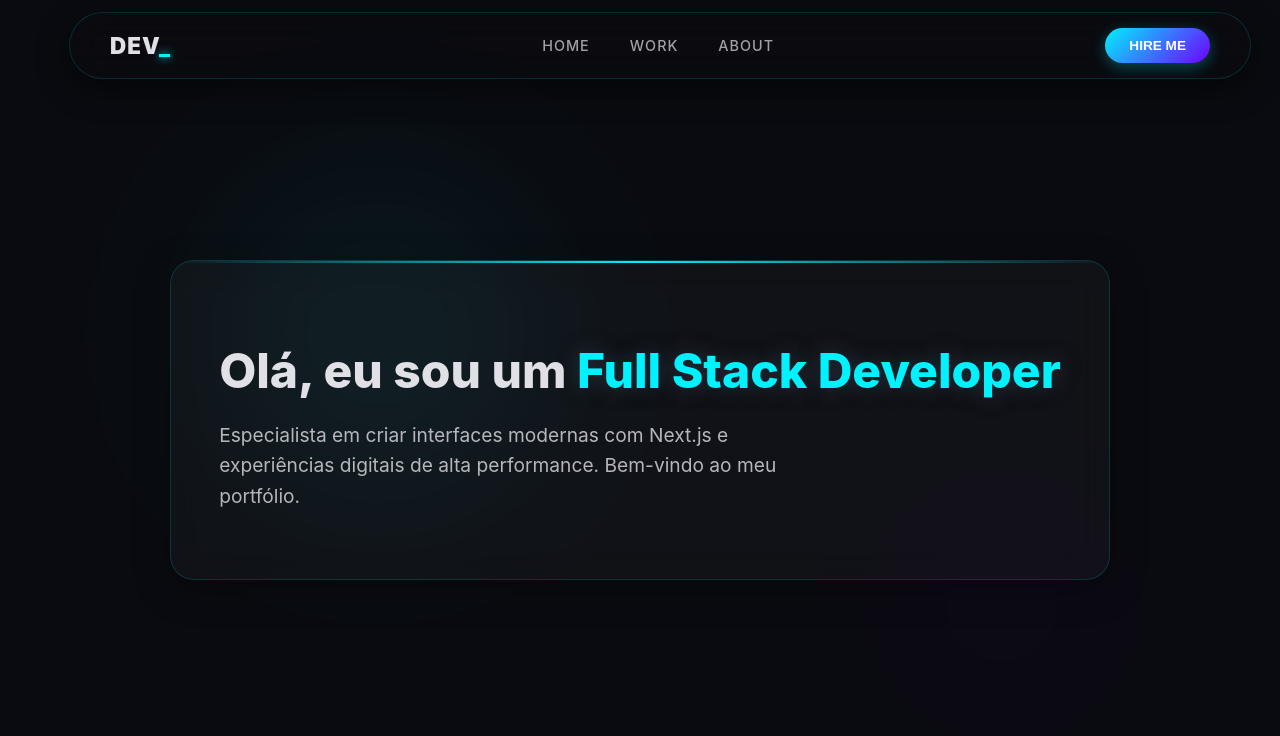
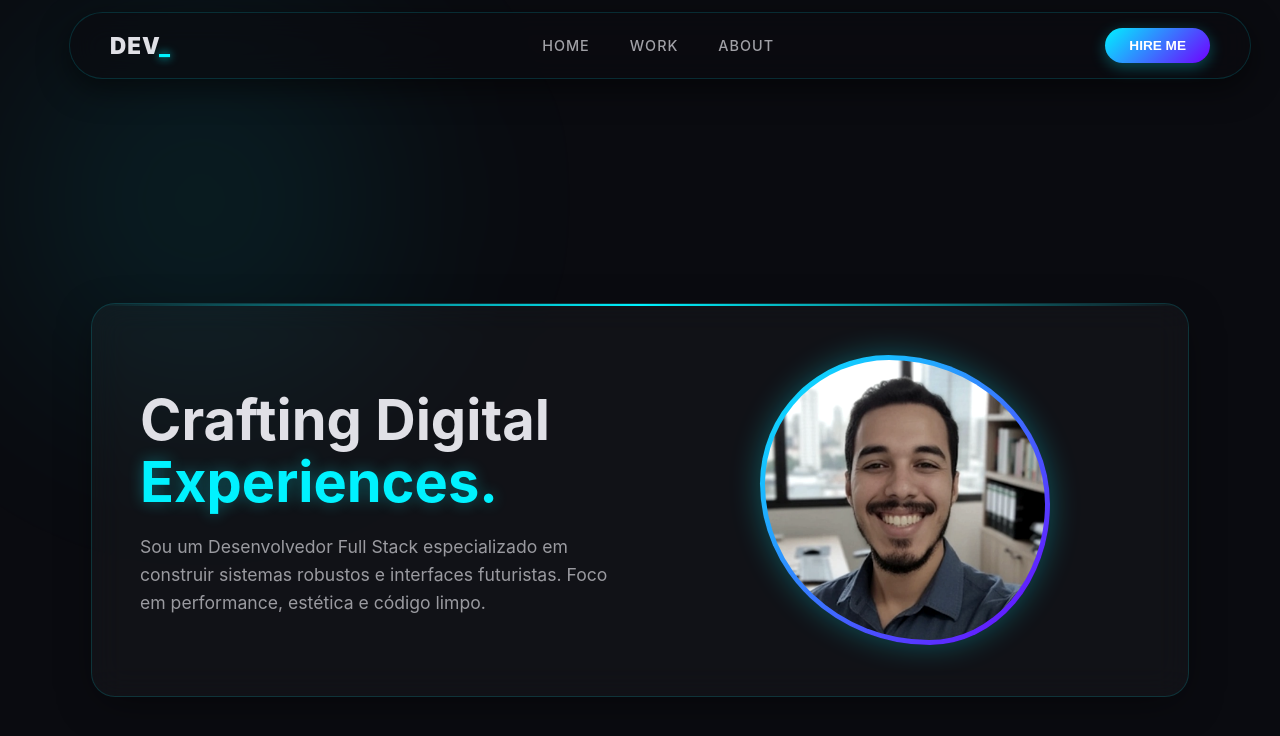
Before and after one commit to PatricAugusto/Portfolio-v3.0.0, a Next.js app: page / in a window 1280 px wide. Shown: the top 736 px of the page. Built offline with nearby package versions, Linux system fonts and the light colour scheme.

Commit message:
feat: restructure Hero section with two-column layout and animated morphing profile image

```diff
--- a/src/app/page.js
+++ b/src/app/page.js
@@ -10,66 +10,111 @@ const PageWrapper = styled.main`
   justify-content: center;
   position: relative;
   overflow: hidden;
-  padding: 20px;
+  padding: 100px 20px 20px 20px;
+`;
+
+const HeroContent = styled.div`
+  display: flex;
+  align-items: center;
+  gap: 60px;
+  flex-direction: row;
+
+  @media (max-width: 968px) {
+    flex-direction: column-reverse;
+    text-align: center;
+    gap: 40px;
+  }
+`;
+
+const TextSection = styled.div`
+  flex: 1;
+`;
+
+const ImageSection = styled.div`
+  flex: 1;
+  display: flex;
+  justify-content: center;
+  align-items: center;
+`;
+
+const ImageWrapper = styled.div`
+  position: relative;
+  width: 280px;
+  height: 280px;
+  border-radius: 30% 70% 70% 30% / 30% 30% 70% 70%;
+  background: linear-gradient(135deg, ${props => props.theme.colors.secondary}, ${props => props.theme.colors.accent});
+  padding: 5px;
+  box-shadow: 0 0 30px rgba(0, 242, 255, 0.3);
+  animation: morph 8s ease-in-out infinite;
+
+  img {
+    width: 100%;
+    height: 100%;
+    object-fit: cover;
+    border-radius: inherit;
+    filter: grayscale(40%) contrast(110%);
+  }
+
+  @keyframes morph {
+    0% { border-radius: 30% 70% 70% 30% / 30% 30% 70% 70%; }
+    50% { border-radius: 50% 50% 30% 70% / 50% 60% 40% 50%; }
+    100% { border-radius: 30% 70% 70% 30% / 30% 30% 70% 70%; }
+  }
+`;
+
+const Title = styled.h1`
+  font-size: 3.5rem;
+  line-height: 1.1;
+  margin-bottom: 20px;
+  color: ${props => props.theme.colors.light};
+
+  span {
+    display: block;
+    color: ${props => props.theme.colors.secondary};
+    text-shadow: 0 0 15px ${props => props.theme.colors.secondary}55;
+  }
+`;
+
+const Description = styled.p`
+  font-size: 1.1rem;
+  color: ${props => props.theme.colors.light}aa;
+  margin-bottom: 30px;
+  line-height: 1.6;
 `;
 
 const BackgroundBlob = styled.div`
   position: absolute;
-  width: 500px;
-  height: 500px;
-  background: radial-gradient(circle, rgba(0, 242, 255, 0.15) 0%, transparent 70%);
-  border-radius: 50%;
+  width: 600px;
+  height: 600px;
+  background: radial-gradient(circle, rgba(0, 242, 255, 0.1) 0%, transparent 70%);
+  filter: blur(80px);
   z-index: -1;
-  filter: blur(80px);
-  top: ${props => props.top || '10%'};
-  left: ${props => props.left || '10%'};
-  opacity: 0.6;
-`;
-
-const AccentBlob = styled(BackgroundBlob)`
-  background: radial-gradient(circle, rgba(112, 0, 255, 0.15) 0%, transparent 70%);
-  bottom: 10%;
-  right: 10%;
-  top: auto;
-  left: auto;
-  width: 300px;
-  height: 300px;
-  opacity: 0.4;
-`;
-
-const HeroTitle = styled.h1`
-  font-size: 3rem;
-  font-weight: 800;
-  color: ${props => props.theme.colors.light};
-  margin-bottom: 1rem;
-
-  span {
-    color: ${props => props.theme.colors.secondary};
-    text-shadow: 0 0 20px rgba(60, 84, 106, 0.5);
-  }
-`;
-
-const HeroDescription = styled.p`
-  font-size: 1.2rem;
-  line-height: 1.6;
-  color: ${props => props.theme.colors.light}cc;
-  max-width: 600px;
+  top: -100px;
+  left: -100px;
 `;
 
 export default function Home() {
   return (
     <PageWrapper>
       <BackgroundBlob />
-      <AccentBlob />
+      <GlassCard style={{ maxWidth: '1000px' }}>
+        <HeroContent>
+          <TextSection>
+            <Title>
+              Crafting Digital <span>Experiences.</span>
+            </Title>
+            <Description>
+              Sou um Desenvolvedor Full Stack especializado em construir sistemas robustos
+              e interfaces futuristas. Foco em performance, estética e código limpo.
+            </Description>
+          </TextSection>
 
-      <GlassCard>
-        <HeroTitle>
-          Olá, eu sou um <span>Full Stack Developer</span>
-        </HeroTitle>
-        <HeroDescription>
-          Especialista em criar interfaces modernas com Next.js e experiências
-          digitais de alta performance. Bem-vindo ao meu portfólio.
-        </HeroDescription>
+          <ImageSection>
+            <ImageWrapper>
+              <img src="/PerfilOficialFoto.png" alt="Sua Foto" />
+            </ImageWrapper>
+          </ImageSection>
+        </HeroContent>
       </GlassCard>
     </PageWrapper>
   );
```
Also changed, not shown: public/PerfilOficialFoto.png (added).
